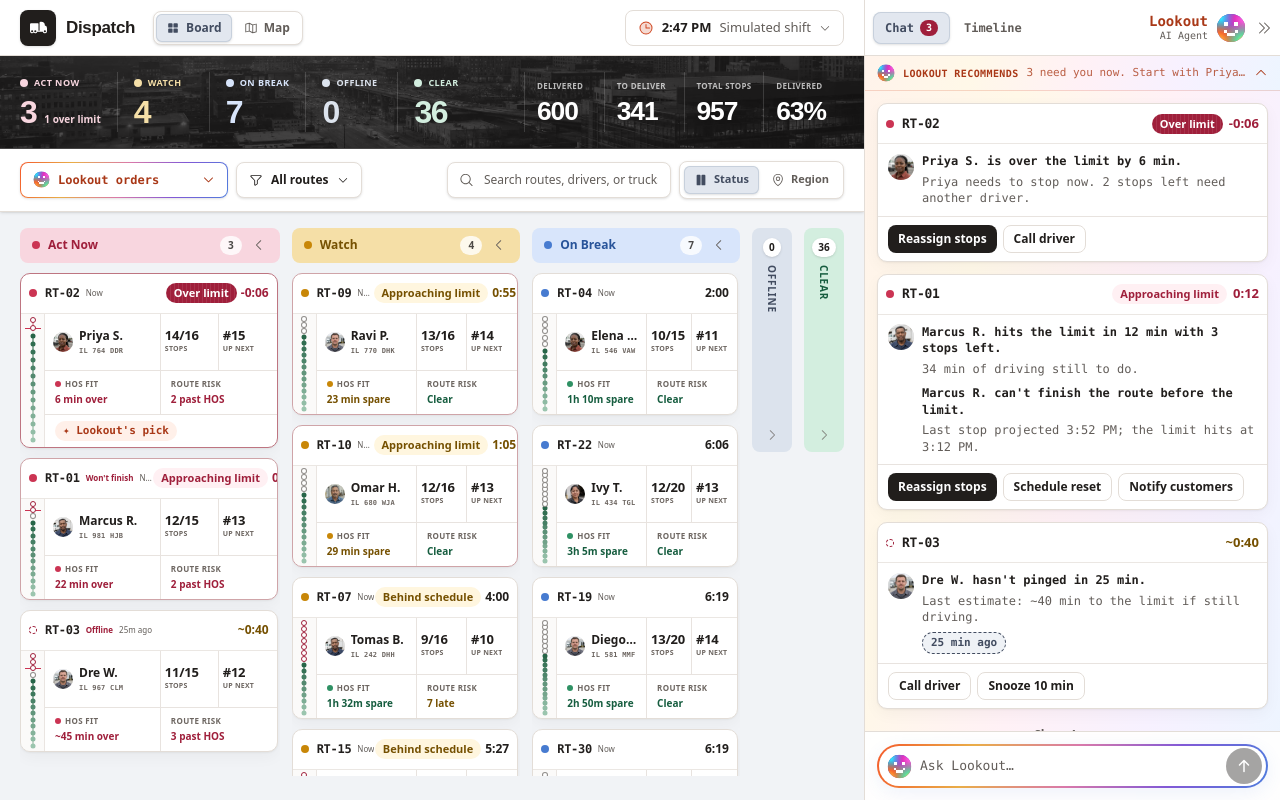
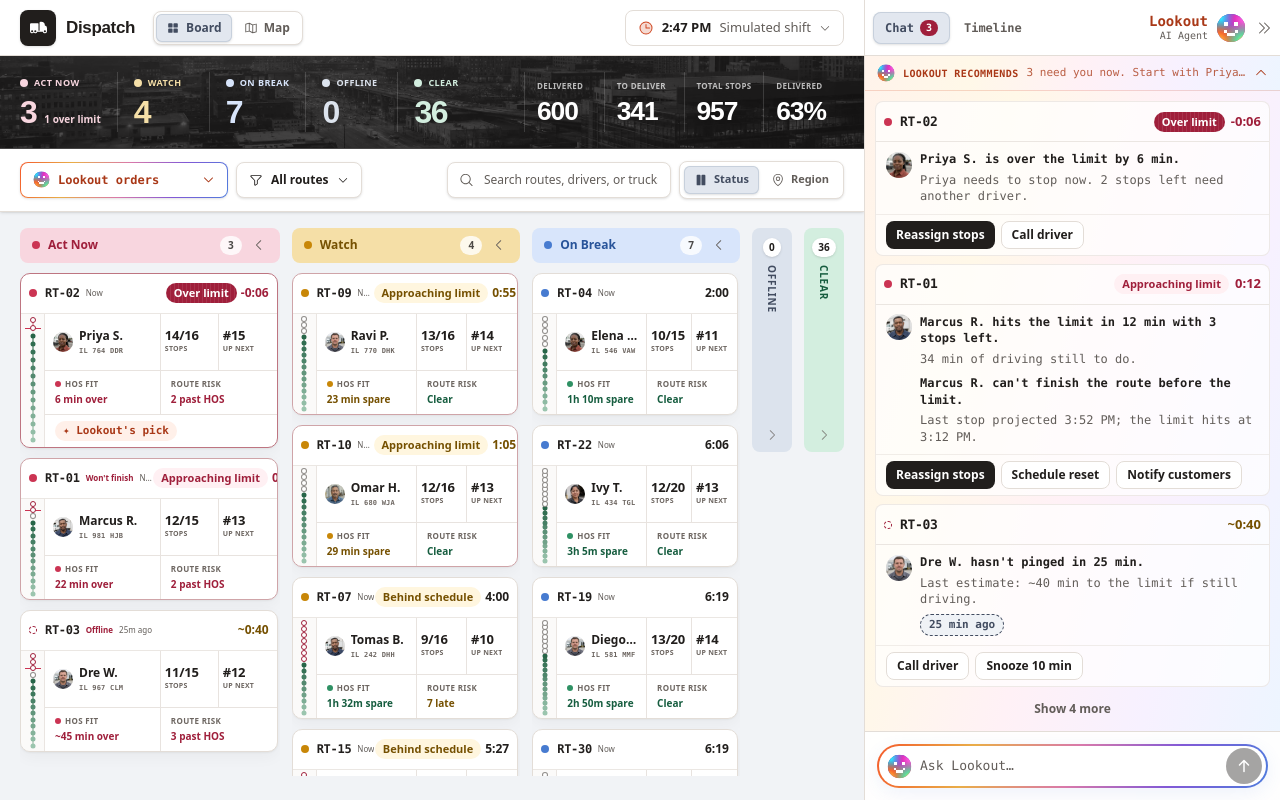
Before and after one commit to davekeller/dispatcher-dashboard, a React (Vite) app: page / in a window 1280 px wide. Built offline with nearby package versions, Linux system fonts and the light colour scheme.

Commit message:
Lighten Lookout recommendation cards

```diff
--- a/src/lookout/PlanCard.tsx
+++ b/src/lookout/PlanCard.tsx
@@ -18,7 +18,7 @@ export default function PlanCard({ plan, view }: { plan: Plan; view: DriverView
   const blockedReason = blocked ? `Last ping ${fmtAge(view.pingAgeMin)}. Position-dependent actions are disabled until the truck reports in.` : undefined
   const action = plan.action
   return (
-    <article className="rounded-card border border-line bg-panel px-3 py-2.5 shadow-card">
+    <article className="rounded-control border border-line/60 bg-panel/70 px-2.5 py-2">
       <div className="flex items-start gap-2">
         <span className={`mt-1.5 h-2 w-2 shrink-0 rounded-full ${plan.severity === 'none' ? 'bg-clear-fill' : tone.fill}`} aria-hidden="true" />
         <div className="min-w-0 flex-1">
@@ -27,7 +27,7 @@ export default function PlanCard({ plan, view }: { plan: Plan; view: DriverView
         </div>
       </div>
       {(action || plan.call) && (
-        <div className="mt-2 flex flex-wrap gap-1.5 pl-4">
+        <div className="mt-1.5 flex flex-wrap gap-1.5 pl-4">
           {action && (
             <Button size="sm" variant={plan.kind === 'reassign' || plan.kind === 'assign' ? 'primary' : 'secondary'} disabled={blocked} title={blockedReason} onClick={() => open(action.action, view.driver.id, { stopIds: action.stopIds, toId: action.toId, afterStopId: action.afterStopId })}>
               {action.label}
--- a/src/lookout/RecommendationCard.tsx
+++ b/src/lookout/RecommendationCard.tsx
@@ -27,7 +27,9 @@ export default function RecommendationCard({ view, card, pinned = false, compact
   const staleReason = stale ? `Last ping ${fmtAge(view.pingAgeMin)}. Position-dependent actions are disabled until the truck reports in.` : undefined
   const snoozedUntil = card.snoozed ? Math.max(...card.alerts.map((a) => snoozes[a.id] ?? 0)) : undefined
   const hasStatus = view.driver.contactAttemptedAt !== undefined || snoozedUntil !== undefined || hasCorrection
-  const surface = `overflow-hidden rounded-card border-[1.5px] bg-panel shadow-card ${pinned ? 'lookout-card-ring' : 'border-line'} ${card.snoozed ? 'opacity-60' : ''}`
+  const surface = compact
+    ? `overflow-hidden rounded-control border bg-panel/70 ${pinned ? 'lookout-card-ring' : 'border-line/60'} ${card.snoozed ? 'opacity-60' : ''}`
+    : `overflow-hidden rounded-card border-[1.5px] bg-panel shadow-card ${pinned ? 'lookout-card-ring' : 'border-line'} ${card.snoozed ? 'opacity-60' : ''}`
   const actions = <AlertActions driverId={view.driver.id} actions={card.alerts.flatMap((a) => a.actions)} alertIds={card.alerts.map((a) => a.id)} positionDependentDisabled={staleReason} resetScheduledAt={view.plannedResetAt} />
   const status = (
     <>
@@ -61,7 +63,7 @@ export default function RecommendationCard({ view, card, pinned = false, compact
             )}
           </div>
         </div>
-        <div className="border-t border-line/80 px-2.5 py-2">{actions}</div>
+        <div className="border-t border-line/50 px-2.5 py-1.5">{actions}</div>
       </article>
     )
   }
--- a/src/lookout/RecommendationsBar.tsx
+++ b/src/lookout/RecommendationsBar.tsx
@@ -15,7 +15,7 @@ export default function RecommendationsBar({ open, onToggle, summary, children }
         <span className="ml-auto truncate text-[11px] text-lookout-strong/80">{summary}</span>
         {open ? <CaretUp size={14} className="shrink-0 text-lookout-strong" /> : <CaretDown size={14} className="shrink-0 text-lookout-strong" />}
       </button>
-      {open && <div className="lookout-soft-surface flex flex-col gap-3 border-b border-lookout/15 p-3">{children}</div>}
+      {open && <div className="lookout-soft-surface flex flex-col gap-2 border-b border-lookout/15 p-2.5">{children}</div>}
     </section>
   )
 }
```
Also changed, not shown: 3 other files (tests, documents, lock files or other folders).
